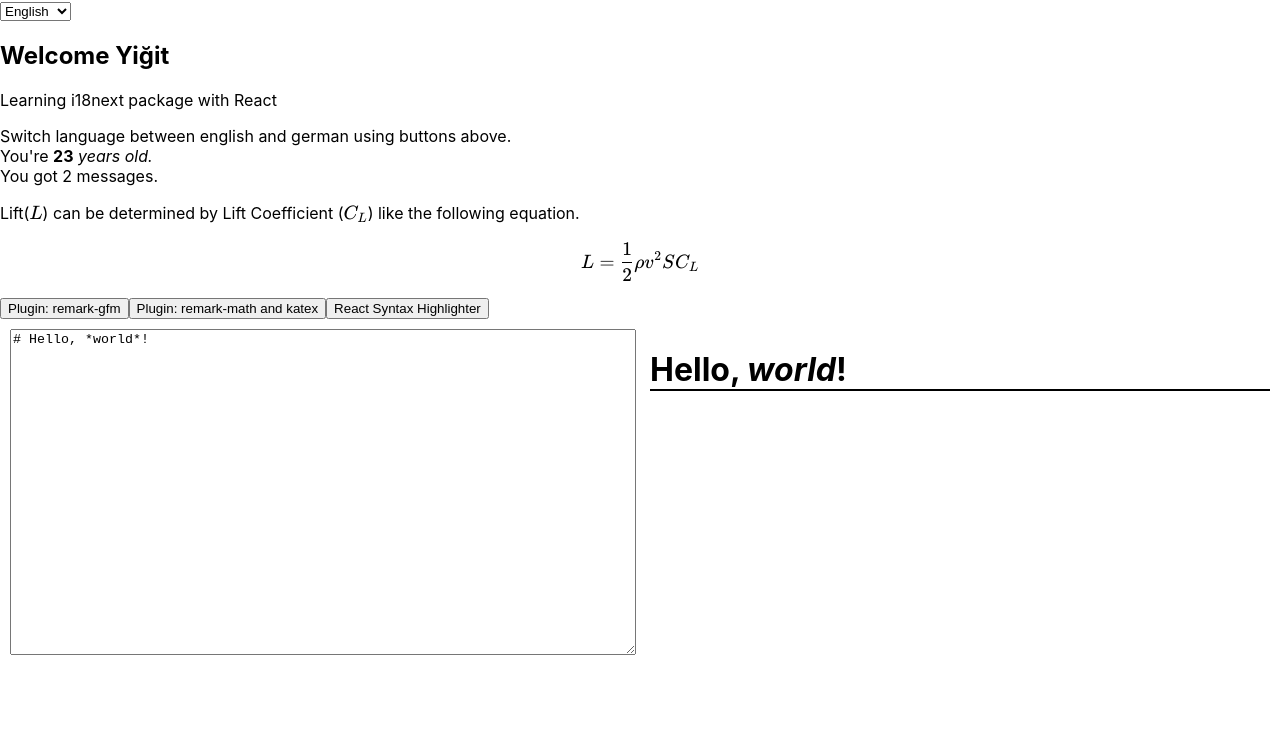
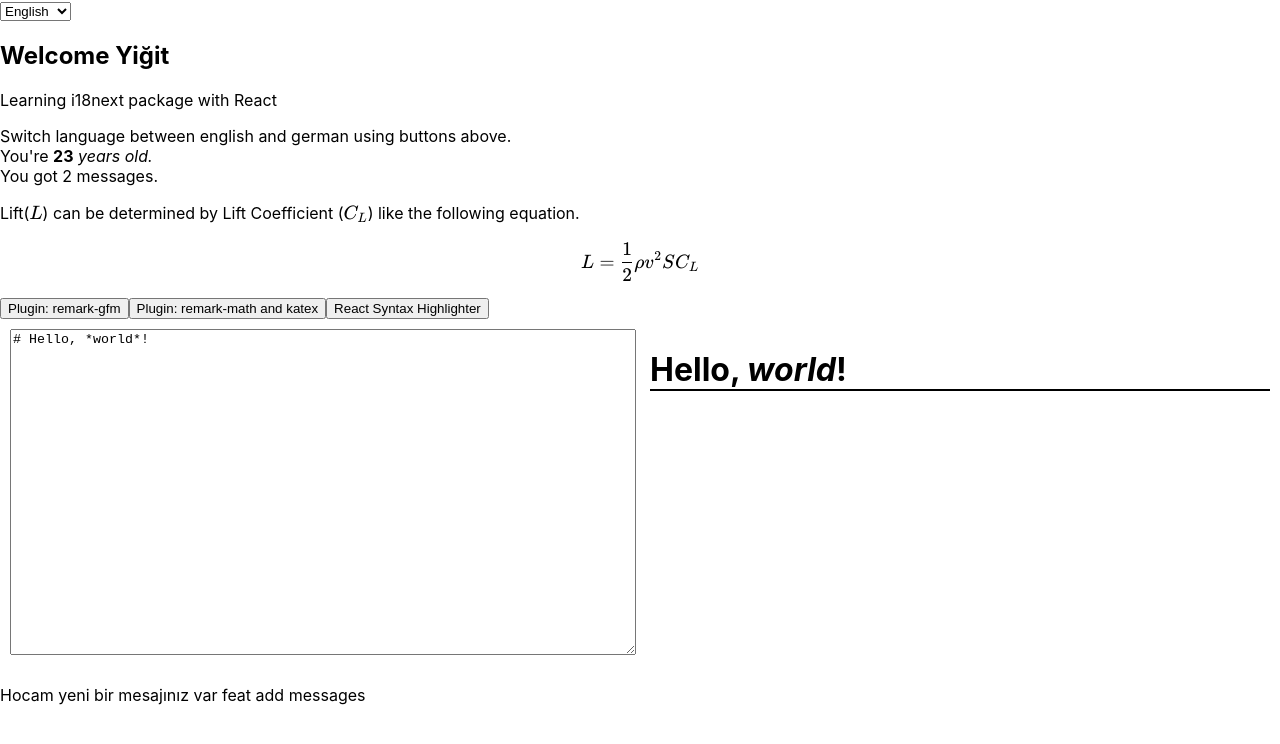
Before and after one commit to yeged/React-i18next, a React (Create React App) app: page / in a window 1280 px wide. Shown: the top 744 px of the page. Built offline with nearby package versions, Linux system fonts and the light colour scheme.

Commit message:
ISV-5: Add Message

```diff
--- a/src/App.tsx
+++ b/src/App.tsx
@@ -41,7 +41,6 @@ function App() {
     setSelectedLang(e.target.value);
     i18n.changeLanguage(e.target.value);
   };
-
   return (
     <div>
       <select
@@ -77,6 +76,7 @@ function App() {
         rehypePlugins={[rehypeKatex]}
       />
       <SimpleMarkdown />
+      <p>Hocam yeni bir mesajınız var feat add messages</p>
     </div>
   );
 }
```
